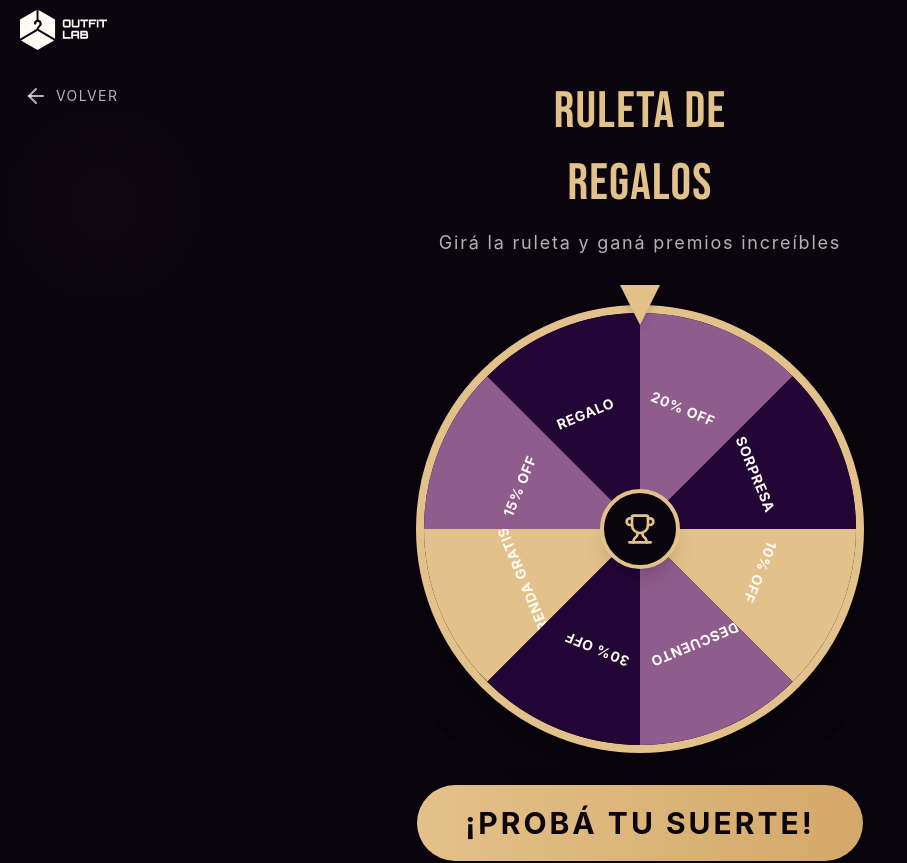
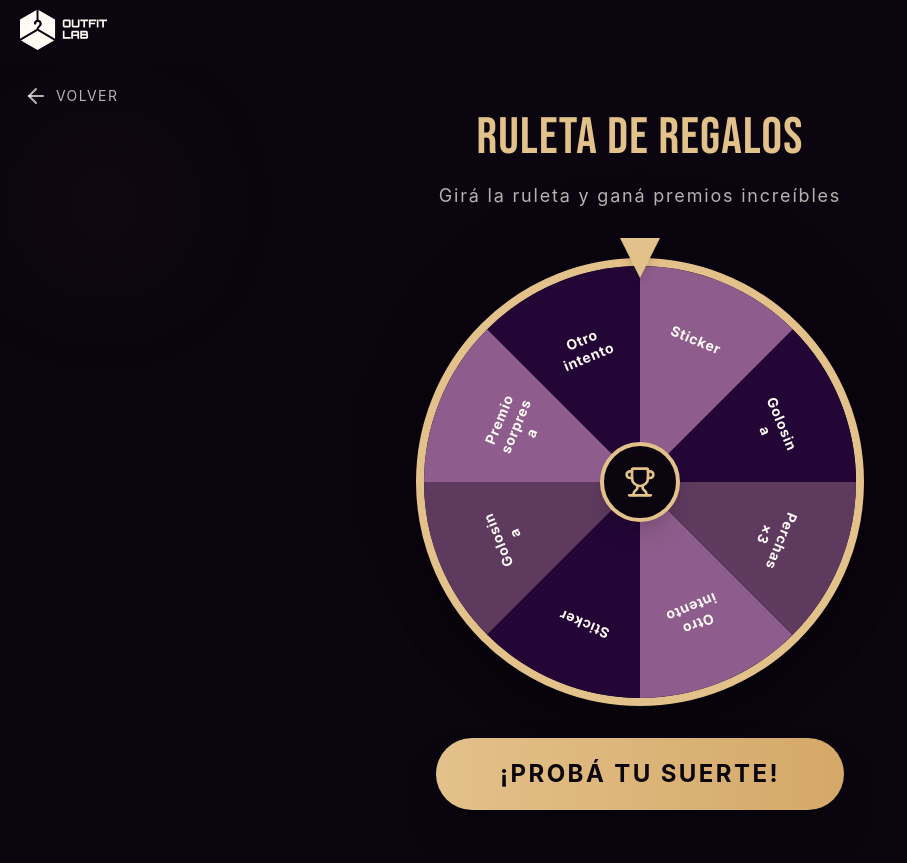
Before and after one commit to Outfit-Lab-TPI/frontend, a React (Vite) app: page /ruleta in a window 1280 px wide. Shown: the top 863 px of the page, without its empty margins (0-907 px from the left). Built offline with nearby package versions, Linux system fonts and the light colour scheme.

Commit message:
Cambio premios y arreglo mensaje de resultado

```diff
--- a/src/pages/Ruleta.jsx
+++ b/src/pages/Ruleta.jsx
@@ -3,14 +3,14 @@ import { ArrowLeft, Trophy } from "lucide-react";
 import { useNavigate } from "react-router-dom";
 
 const prizes = [
-  { id: 1, name: "20% OFF", color: "#8f5d8d" },
-  { id: 2, name: "SORPRESA", color: "#230636" },
-  { id: 3, name: "10% OFF", color: "#e3c18a" },
-  { id: 4, name: "DESCUENTO", color: "#8f5d8d" },
-  { id: 5, name: "30% OFF", color: "#230636" },
-  { id: 6, name: "PRENDA GRATIS", color: "#e3c18a" },
-  { id: 7, name: "15% OFF", color: "#8f5d8d" },
-  { id: 8, name: "REGALO", color: "#230636" },
+  { id: 1, name: "Sticker", color: "#8f5d8d" },
+  { id: 2, name: "Golosina", color: "#230636" },
+  { id: 3, name: "Perchas ×3", color: "#5d3a5e" },
+  { id: 4, name: "Otro intento", color: "#8f5d8d" },
+  { id: 5, name: "Sticker", color: "#230636" },
+  { id: 6, name: "Golosina", color: "#5d3a5e" },
+  { id: 7, name: "Premio sorpresa", color: "#8f5d8d" },
+  { id: 8, name: "Otro intento", color: "#230636" },
 ];
 
 export default function Ruleta() {
@@ -25,21 +25,49 @@ export default function Ruleta() {
     setIsSpinning(true);
     setWinner(null);
 
-    // Numero random para la rotación
-    const fullRotations = Math.floor(Math.random() * 6) + 5;
-    const randomDegree = Math.floor(Math.random() * 360);
-    const totalRotation = fullRotations * 360 + randomDegree;
+    // 1. Selección con pesos - "Perchas x3" (índice 2) y "Premio sorpresa" (índice 6) tienen menos chances
+    const weightedPrizes = [];
+    prizes.forEach((prize, index) => {
+      // Índice 2 (Perchas x3) y 6 (Premio sorpresa) se agregan solo 1 vez, otros 3 veces
+      const repetitions = (index === 2 || index === 6) ? 1 : 3;
+      for (let i = 0; i < repetitions; i++) {
+        weightedPrizes.push(index);
+      }
+    });
 
-    const normalizedDegree = (360 - (randomDegree % 360)) % 360;
-    const prizeIndex = Math.floor((normalizedDegree / 360) * prizes.length);
-    const wonPrize = prizes[prizeIndex];
+    // 2. Seleccionar premio aleatoriamente del array con pesos
+    const randomIndex = Math.floor(Math.random() * weightedPrizes.length);
+    const winnerIndex = weightedPrizes[randomIndex];
 
-    setRotation(rotation + totalRotation);
+    // 3. Calcular rotación para que la flecha quede exactamente en el centro del premio
+    const degreesPerSegment = 360 / prizes.length; // 45° por segmento
+    const minRotations = 20;
+    const maxRotations = 30;
+    const extraRotations = Math.floor(Math.random() * (maxRotations - minRotations + 1)) + minRotations;
 
+    // La flecha apunta hacia arriba (0°). Para que un segmento específico quede bajo la flecha,
+    // necesitamos calcular cuánto rotar la ruleta.
+    // El primer segmento (índice 0) está centrado en 22.5° (la mitad del primer segmento)
+    // El segmento ganador está centrado en: (winnerIndex * degreesPerSegment) + (degreesPerSegment / 2)
+    const segmentCenterAngle = (winnerIndex * degreesPerSegment) + (degreesPerSegment / 2);
+
+    // Para que el centro del segmento ganador quede en 0° (donde apunta la flecha),
+    // necesitamos rotar la ruleta en sentido contrario al ángulo del centro del segmento
+    const targetFinalAngle = -segmentCenterAngle;
+
+    // Normalizar el ángulo a un valor positivo entre 0 y 360
+    const normalizedTargetAngle = ((targetFinalAngle % 360) + 360) % 360;
+
+    // La rotación final incluye las vueltas extra más el ángulo exacto para centrar el premio
+    const newRotation = extraRotations * 360 + normalizedTargetAngle;
+
+    setRotation(newRotation);
+
+    // Guardamos el premio después de calcular la rotación
     setTimeout(() => {
       setIsSpinning(false);
-      setWinner(wonPrize);
-    }, 4000);
+      setWinner(prizes[winnerIndex]);
+    }, 6000);
   };
 
   return (
@@ -65,10 +93,7 @@ export default function Ruleta() {
         {/* Title */}
         <div className="text-center mb-4">
           <h1 className="text-5xl md:text-7xl text-[var(--tertiary)] mb-4 tracking-wider font-bold">
-            RULETA DE
-          </h1>
-          <h1 className="text-5xl md:text-7xl text-[var(--tertiary)] mb-4 tracking-wider font-bold">
-            REGALOS
+            RULETA DE REGALOS
           </h1>
           <p className="text-[var(--white)]/70 text-lg tracking-widest">
             Girá la ruleta y ganá premios increíbles
@@ -88,7 +113,7 @@ export default function Ruleta() {
             style={{
               transform: `rotate(${rotation}deg)`,
               transition: isSpinning
-                ? "transform 4s cubic-bezier(0.17, 0.67, 0.12, 0.99)"
+                ? "transform 6s cubic-bezier(0.17, 0.67, 0.12, 0.99)"
                 : "none",
               border: "8px solid var(--tertiary)",
             }}
@@ -107,12 +132,12 @@ export default function Ruleta() {
                   }}
                 >
                   <div
-                    className="absolute top-[20%] left-[60%] transform -translate-x-1/2 -rotate-0"
+                    className="absolute top-[15%] left-[63%] transform -translate-x-1/2 w-16 text-center"
                     style={{
                       transform: `rotate(${360 / prizes.length / 2}deg)`,
                     }}
                   >
-                    <p className="text-[var(--white)] text-xs md:text-sm font-bold tracking-wider whitespace-nowrap">
+                    <p className="text-[var(--white)] text-xs md:text-sm font-bold tracking-wider leading-tight break-words">
                       {prize.name}
                     </p>
                   </div>
@@ -131,7 +156,7 @@ export default function Ruleta() {
         <button
           onClick={spinWheel}
           disabled={isSpinning}
-          className={`relative px-12 py-5 bg-gradient-to-r from-[var(--tertiary)] to-[#d4a868] text-[var(--black)] text-2xl md:text-3xl font-bold tracking-widest rounded-full shadow-2xl transition-all duration-300 ${
+          className={`relative px-16 py-5 bg-gradient-to-r from-[var(--tertiary)] to-[#d4a868] text-[var(--black)] text-xl md:text-2xl font-bold tracking-widest rounded-full shadow-2xl transition-all duration-300 ${
             isSpinning
               ? "opacity-50 cursor-not-allowed"
               : "hover:scale-105 hover:shadow-[0_0_30px_rgba(227,193,138,0.5)] active:scale-95"
@@ -148,25 +173,22 @@ export default function Ruleta() {
         {winner && !isSpinning && (
           <div className="mt-6 text-center animate-[fadeIn_0.5s_ease-in]">
             <div className="bg-[var(--primary)] border-2 border-[var(--tertiary)] rounded-2xl p-8 shadow-2xl">
+              {winner.id !== 4 && winner.id !== 8 && (
+                <>
                   <h3 className="text-3xl text-[var(--tertiary)] mb-3 tracking-wider">
                     ¡FELICITACIONES!
                   </h3>
                   <p className="text-[var(--white)] text-xl mb-2">
                     Ganaste:
                   </p>
+                </>
+              )}
               <p className="text-4xl text-[var(--tertiary)] font-bold tracking-widest">
                 {winner.name}
               </p>
             </div>
           </div>
         )}
-
-        {/* Instructions */}
-        <div className="text-center text-[var(--white)]/50 text-sm max-w-md mt-4">
-          <p className="tracking-wide">
-            * Hacé click en el botón para girar la ruleta y descubrí qué premio te toca
-          </p>
-        </div>
       </div>
 
       <style jsx>{`
```
Lines whose indentation alone changed are shown as unchanged.
